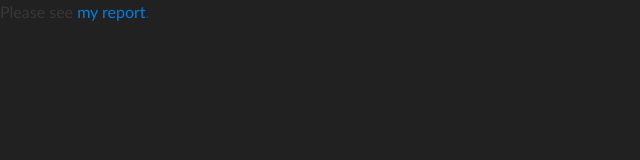
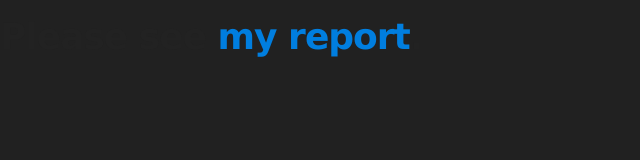
Before and after one commit to sophiadavis/recognizer, a plain HTML site: page index.html in a window 1280 px wide. Shown: the whole page, without its empty margins (0-640 px from the left). Drawn offline with Linux system fonts and the light colour scheme.

Commit message:
Link to report -- again

```diff
--- a/index.html
+++ b/index.html
@@ -13,7 +13,7 @@
 
   <body>
 
-  Please see <a href="http://sophiadavis.github.io/recognizer/report.pdf">my report</a>.
+  <h1>Please see <a href="http://sophiadavis.github.io/recognizer/report.pdf">my report</a>.</h1>
 
   </body>
 </html>
```
